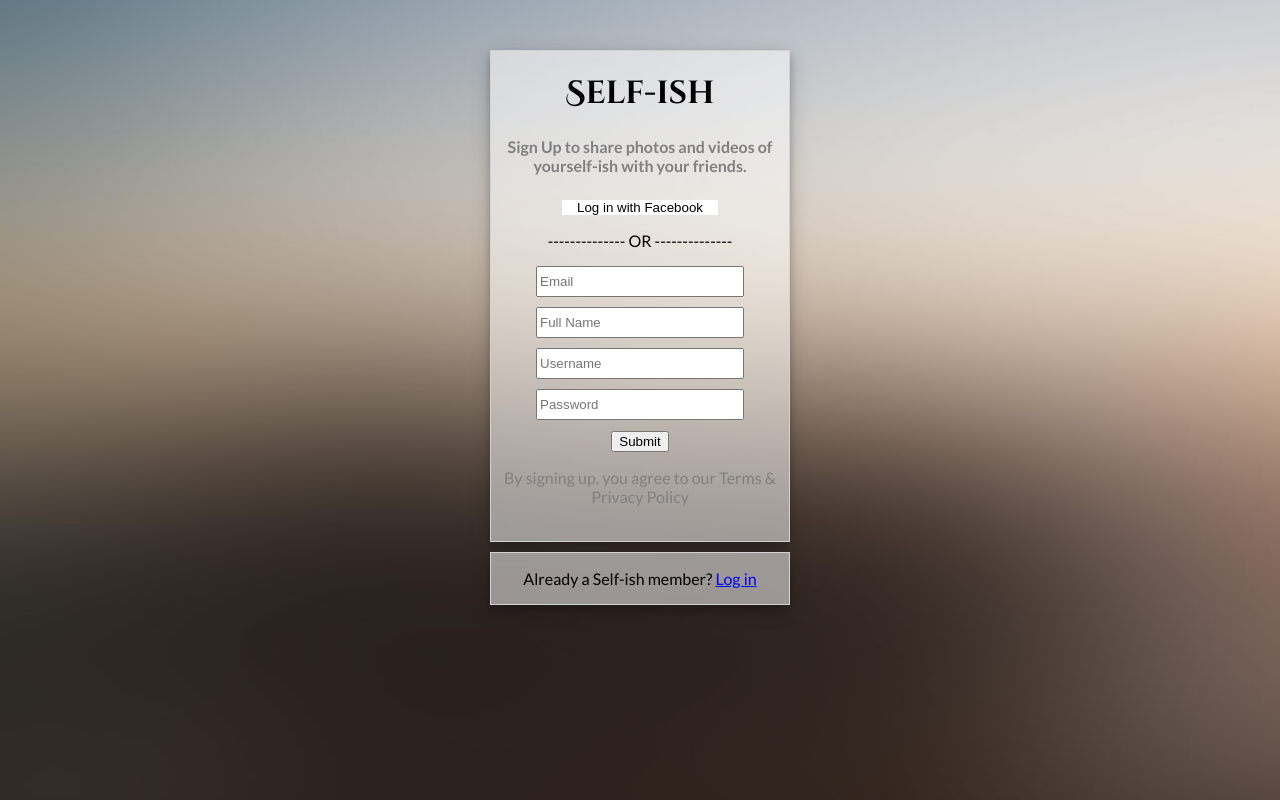
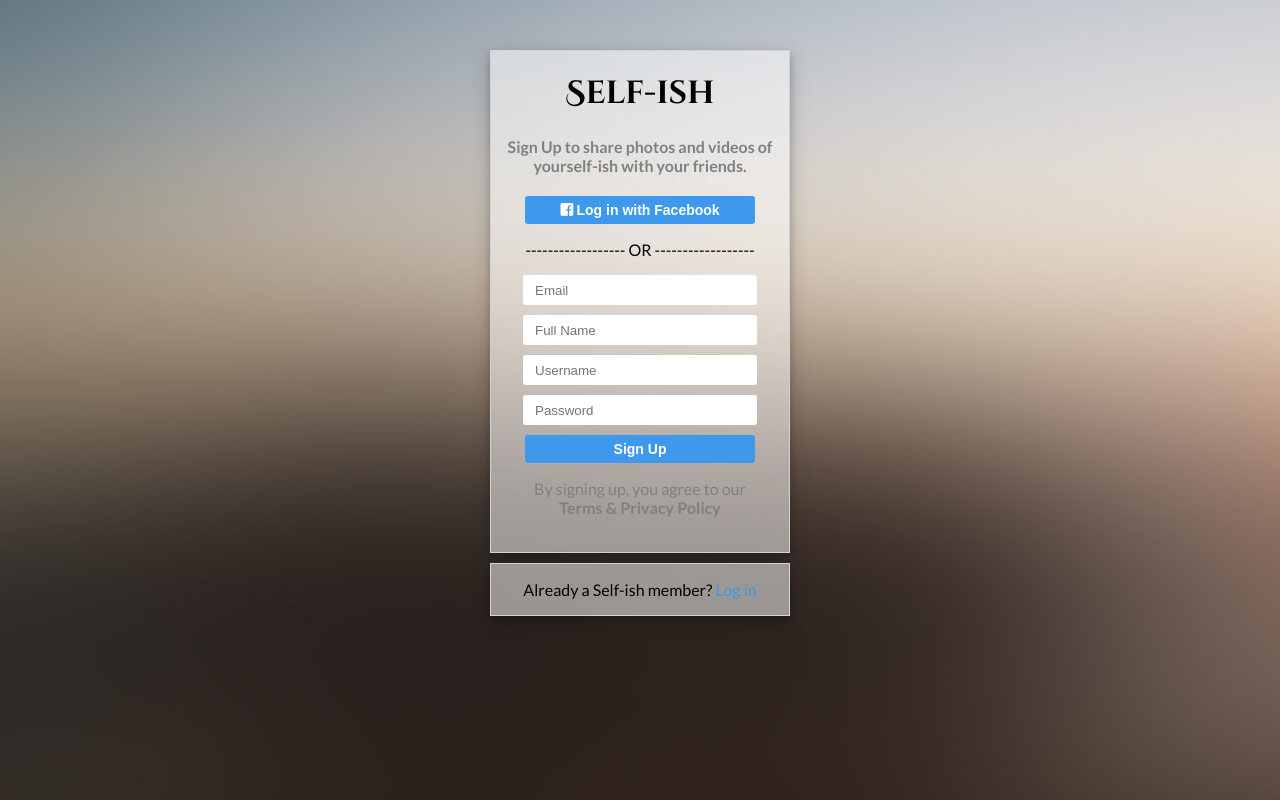
Before and after one commit to davidyshin/Self-ish, a React (Create React App) app in the folder front-end/: page /user/1 in a window 1280 px wide. Built offline with nearby package versions, Linux system fonts and the light colour scheme; no server answers.

Commit message:
added css style to login/register buttons/input box/links

```diff
--- a/front-end/src/components/login-page/LoginUser.jsx
+++ b/front-end/src/components/login-page/LoginUser.jsx
@@ -64,14 +64,14 @@ class LoginUser extends React.Component {
                 className="input-box"
                 />
                 <br/>
-                <button onClick={this.handleSubmit}>Log in</button>
+                <button class="button" onClick={this.handleSubmit}>Log in</button>
                 <br />
                 {message}
-                <p> <Link to="/"> Forgot Password?</Link></p>
+                <p> <Link id="forgot-link" to="/"> Forgot Password? </Link></p>
                 </div>
 
                 <div id="signup-box">
-                    <p> Not a Self-ish member? <Link to="/register"> Sign Up</Link></p>
+                    <p> Not a Self-ish member? <Link to="/register"> Sign Up </Link></p>
                  </div>
             </div>
         )
--- a/front-end/src/components/login-page/NewUser.jsx
+++ b/front-end/src/components/login-page/NewUser.jsx
@@ -70,8 +70,8 @@ class NewUser extends React.Component {
 
           <h1 id="app-name" > Self-ish </h1>
           <h4>Sign Up to share photos and videos of yourself-ish with your friends.</h4>
-          <button type="button" class="button"> Log in with Facebook</button>
-          <p> -------------- OR -------------- </p>
+          <button type="button" class="button"> <i class="fab fa-facebook-square"> </i> Log in with Facebook</button>
+          <p> ------------------ OR ------------------ </p>
           <form onSubmit={this.handleSubmit}>
             <input
               className="input-box"
@@ -115,9 +115,9 @@ class NewUser extends React.Component {
             />
             <br />
 
-            <input type="submit" value="Submit" />
+            <input type="submit" value="Sign Up" class="button" />
           </form>
-          <p id="signup-agreement"> By signing up, you agree to our Terms &amp; Privacy Policy</p>
+          <p id="signup-agreement"> By signing up, you agree to our <br/> <strong> Terms &amp; Privacy Policy </strong></p>
 
           <br />
           {message}
--- a/front-end/src/components/users/NewPost.jsx
+++ b/front-end/src/components/users/NewPost.jsx
@@ -1,6 +1,7 @@
 import React from "react";
 import axios from "axios";
 import { Route, Link, Switch } from 'react-router-dom'
+import "../../user-newpost.css";
 
 class NewPost extends React.Component {
   constructor() {
@@ -37,7 +38,7 @@ class NewPost extends React.Component {
       <div className="newpost-container">
         <h1> Add an image link below  </h1>
         <input type='text' value={url} onChange={this.handleInput}/>
-        <button onClick={this.handleNewPost}>Add image</button>
+        <button id="add-image" onClick={this.handleNewPost}>Add image</button>
         < br />
         <button onClick={this.props.toggleModal}>Cancel</button>
       </div>
--- a/front-end/src/login-page.css
+++ b/front-end/src/login-page.css
@@ -17,13 +17,15 @@ font-family: 'Lato', sans-serif;
 
 .input-box {
     margin-bottom: 10px;
-  width: 200px;
-  height: 25px;
+    border-radius: 3px 3px;
+    text-indent: 10px;
+    width: 230px;
+    height: 28px;
+    border: none;
 }
 
 #login-box,
 #signup-box {
-
     background-color: rgba(255, 255, 255, 0.52);
     border: 0.5px solid lightgrey;
     box-shadow: 0 4px 8px 0 rgba(0, 0, 0, 0.2), 0 6px 20px 0 rgba(0, 0, 0, 0.19);
@@ -45,4 +47,21 @@ h4,
 
 .button {
     -webkit-appearance: none;
+    color: white;
+    font-weight: bold;
+    background-color: rgb(62, 153, 237);
+    border: rgb(62, 153, 237);
+    border-radius: 3px 3px;
+    width: 230px;
+    height: 28px;
+    font-size: 14px;
 }
+
+#forgot-link {
+  color: black;
+}
+
+a {
+  color: rgb(62, 153, 237);
+  text-decoration-line: none;
+}
--- a/front-end/src/register-page.css
+++ b/front-end/src/register-page.css
@@ -17,9 +17,11 @@ font-family: 'Lato', sans-serif;
 
 .input-box {
     margin-bottom: 10px;
-    width: 200px;
-    height: 25px;
-
+    border-radius: 3px 3px;
+    text-indent: 10px;
+    width: 230px;
+    height: 28px;
+    border: none;
 }
 
 #register-box,
@@ -45,4 +47,15 @@ h4,
 
 .button {
     -webkit-appearance: none;
+    background-color: rgb(62, 153, 237);
+    border: rgb(62, 153, 237);
+    border-radius: 3px 3px;
+    width: 230px;
+    height: 28px;
+    font-size: 14px;
 }
+
+a {
+    color: rgb(62, 153, 237);
+    text-decoration-line: none;
+}
--- /dev/null
+++ b/front-end/src/user-newpost.css
@@ -0,0 +1,3 @@
+#add-image {
+    background-color: rgb(62, 153, 237);
+}
```
Lines whose indentation alone changed are shown as unchanged.
